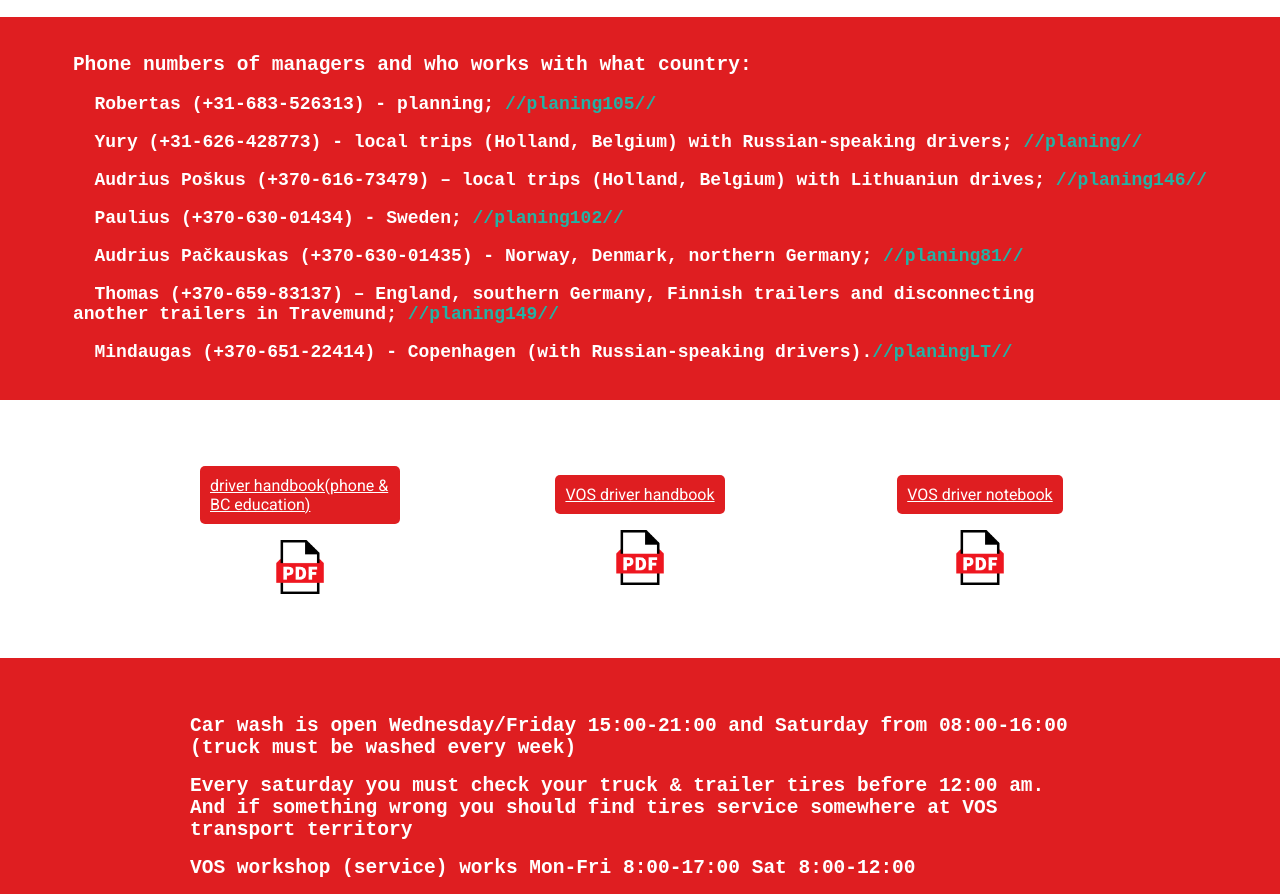
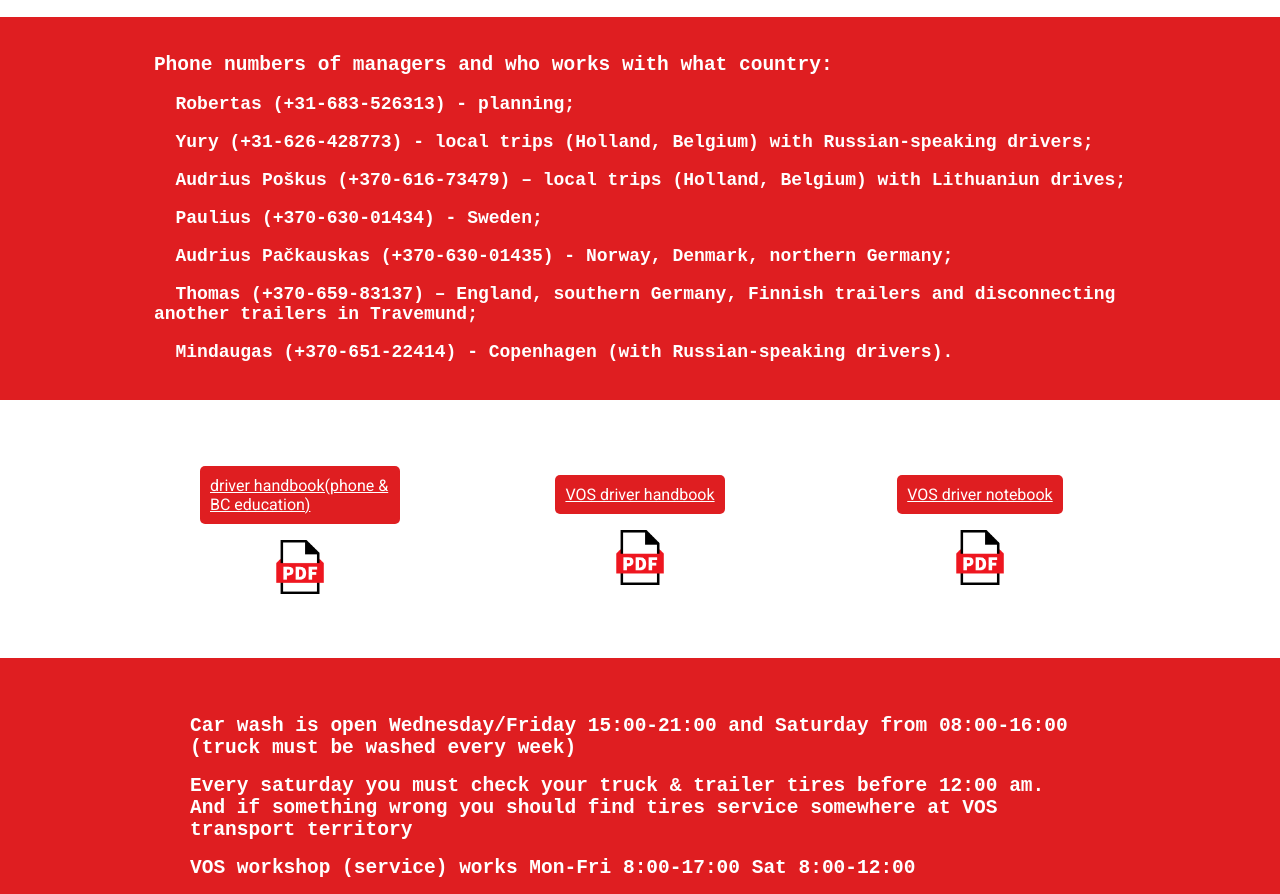
Before and after one commit to avazingg/manual, a plain HTML site: page index.html in a window 1280 px wide. Shown: the part 940-1834 px from the top of the page. Drawn offline with Linux system fonts and the light colour scheme.

Commit message:
planners nicknames has erased

```diff
--- a/index.html
+++ b/index.html
@@ -109,24 +109,23 @@
                 <div planners-info__container>
                     <h2 class="planners-info__title">Phone numbers of managers and who works with what country:</h2>
                     <p class="planners-info__text">
-                        &nbsp Robertas (+31-683-526313) - planning;<span class="colortext"> //planing105//</span><br>
+                        &nbsp Robertas (+31-683-526313) - planning;<br>
                     </p>
                     <p class="planners-info__text"> &nbsp Yury (+31-626-428773) - local trips (Holland, Belgium) with
                         Russian-speaking
-                        drivers;<span class="colortext"> //planing//<br></span></p>
+                        drivers;</p>
                     <p class="planners-info__text"> &nbsp Audrius Poškus (+370-616-73479) – local trips (Holland,
                         Belgium) with Lithuaniun
-                        drives; <span class="colortext">//planing146//</span> <br></p>
-                    <p class="planners-info__text"> &nbsp Paulius (+370-630-01434) - Sweden; <span
-                            class="colortext">//planing102//</span><br></p>
+                        drives; <br></p>
+                    <p class="planners-info__text"> &nbsp Paulius (+370-630-01434) - Sweden; <br></p>
                     <p class="planners-info__text"> &nbsp Audrius Pačkauskas (+370-630-01435) - Norway, Denmark,
-                        northern Germany; <span class="colortext">//planing81// </span><br></p>
+                        northern Germany; <br></p>
                     <p class="planners-info__text"> &nbsp Thomas (+370-659-83137) – England, southern Germany, Finnish
                         trailers and
                         disconnecting<br>
-                        another trailers in Travemund; <span class="colortext">//planing149//</span><br></p>
+                        another trailers in Travemund; <br></p>
                     <p class="planners-info__text"> &nbsp Mindaugas (+370-651-22414) - Copenhagen (with Russian-speaking
-                        drivers).<span class="colortext">//planingLT//</span> </p>
+                        drivers). </p>
                 </div>
             </div>
         </section>
```
Also changed, not shown: lt-index.html (+7 -9 lines), ru-index.html (+7 -9 lines).
